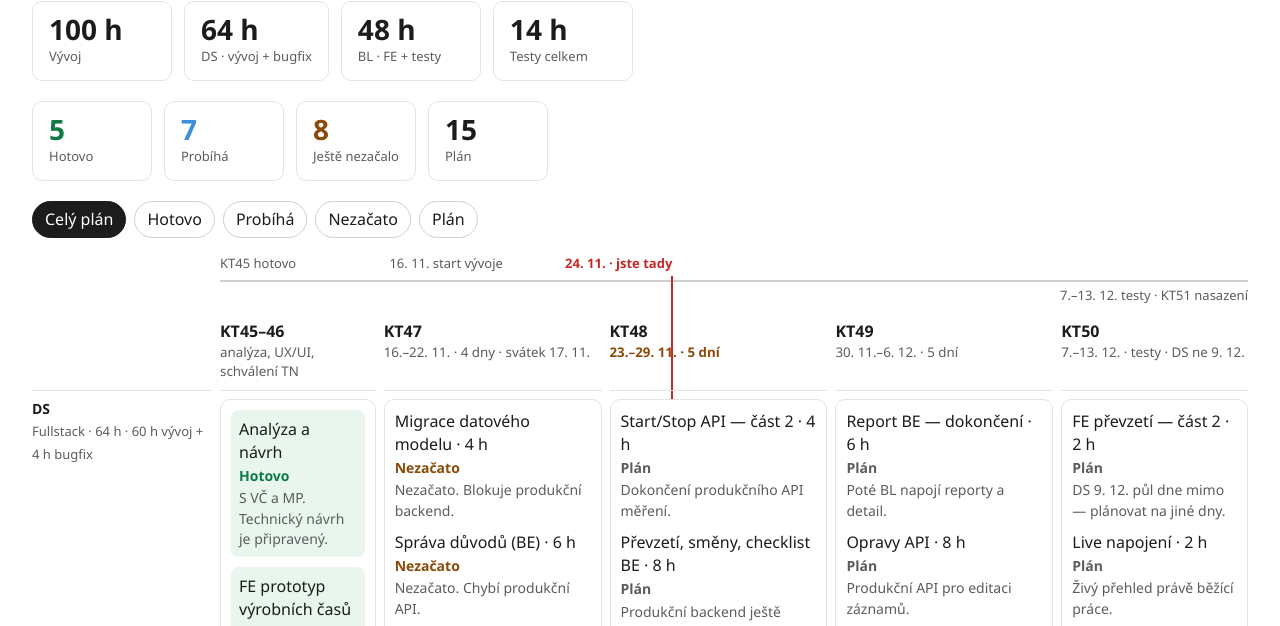
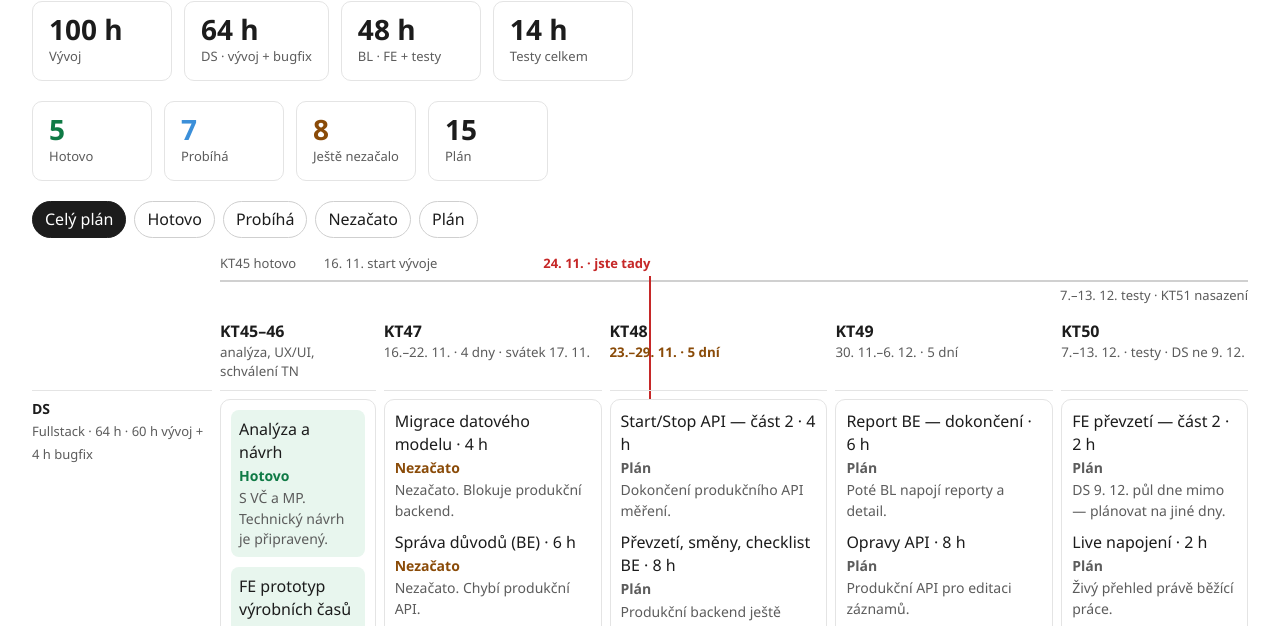
Before and after one commit to CMSteam1/DigiDoc-planner, a plain HTML site: page index.html in a window 1280 px wide. Shown: the part 134-760 px from the top of the page. Drawn offline with Linux system fonts and the light colour scheme.

Commit message:
Fix now-line position for 24 Nov inside KT48.
Compute the marker from phase column weights so it sits early in KT48, not mid-column.

Co-authored-by: Cursor <cursoragent@cursor.com>

```diff
--- a/index.html
+++ b/index.html
@@ -412,7 +412,7 @@
     function renderTimeline() {
       const marks = [
         { label: "KT45 hotovo", at: 0, align: "left" },
-        { label: "16. 11. start vývoje", at: 0.22, align: "center" },
+        { label: "16. 11. start vývoje", at: 5 / 32, align: "center" },
         { label: "7.–13. 12. testy · KT51 nasazení", at: 1, align: "right", below: true }
       ];
       document.getElementById("timeline").innerHTML =
@@ -422,7 +422,9 @@
           const top = mark.below ? "32px" : "0";
           return `<div class="tick" style="left:${mark.at * 100}%;top:${top};transform:${shift}">${mark.label}</div>`;
         }).join("");
-      const today = 0.44;
+      // Sloupce 5+7+7+7+6=32. KT48 = 3. fáze (index 2). 24. 11. = 2. den / 5 ≈ 1/5.
+      const today = (5 + 7 + 7 * (1 / 5)) / 32;
+      // 180px osoba + 8px gap
       const left = `calc(188px + (100% - 188px) * ${today})`;
       document.getElementById("now-label").style.left = left;
       document.getElementById("now-line").style.left = left;
```
Also changed, not shown: klient.html (+2 -2 lines).
